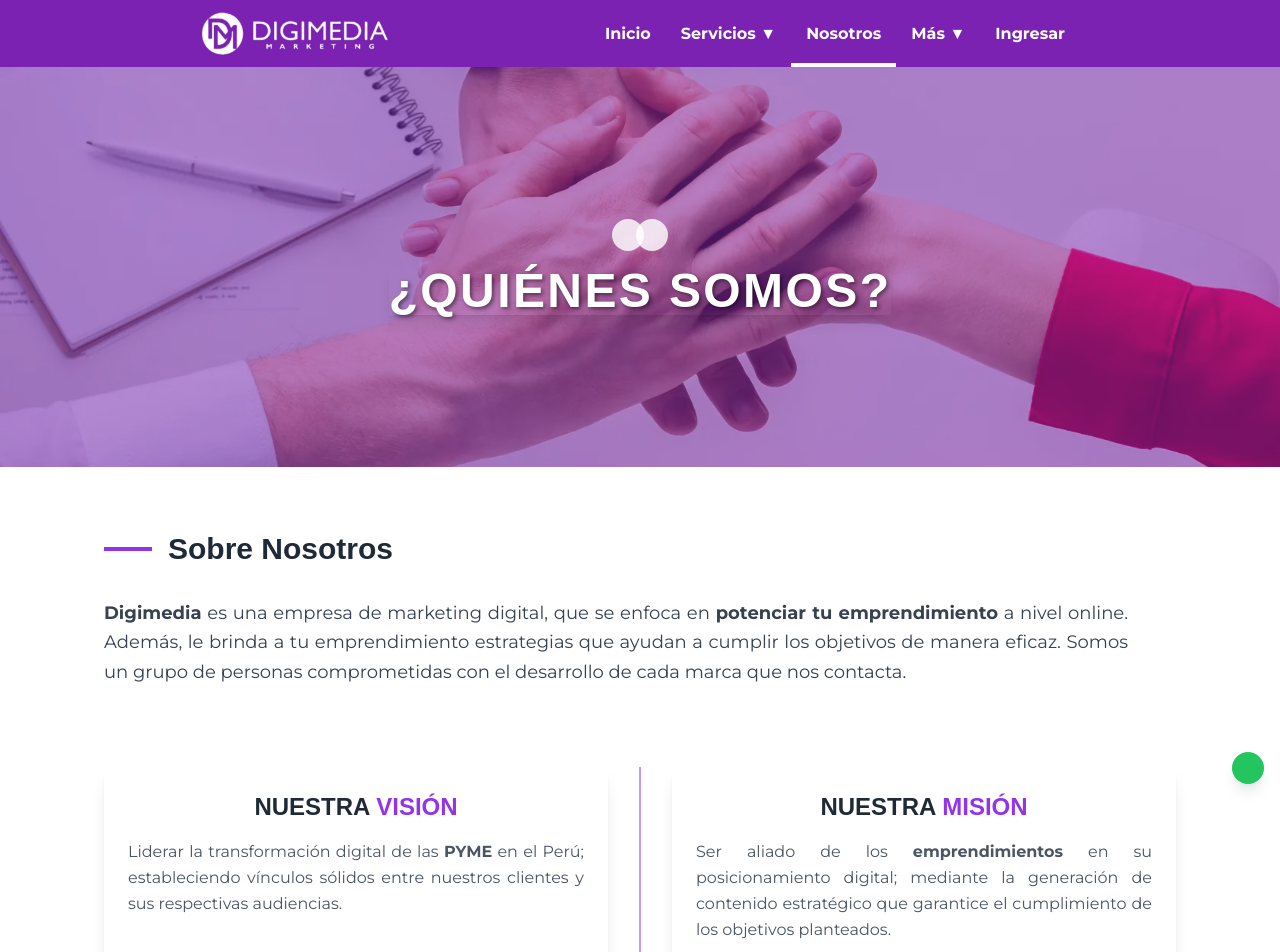
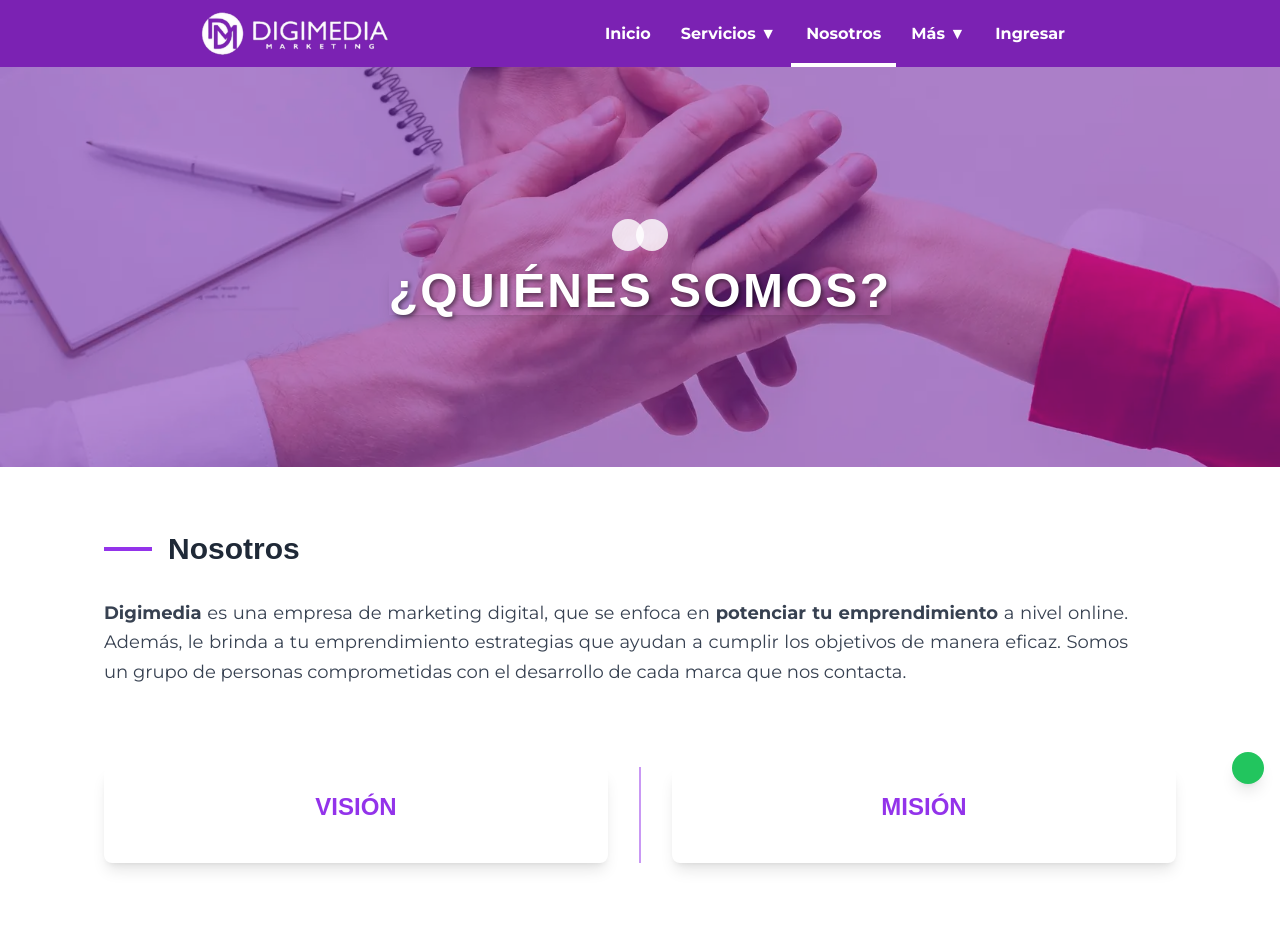
Before and after one commit to SantaPrograma/Digimedia_Front, a Next.js app: page /nosotros in a window 1280 px wide. Shown: the top 952 px of the page. Built offline with nearby package versions, Linux system fonts and the light colour scheme; a web font is replaced by a local one.

Commit message:
pagina nosotros modificada

```diff
--- a/app/(client)/nosotros/page.jsx
+++ b/app/(client)/nosotros/page.jsx
@@ -1,10 +1,15 @@
-import React from 'react';
+'use client';
+import React, { useState } from 'react';
 import "./page.css";
 
 const Nosotros = () => {
     const mensaje = "Hola, vengo de la pagina web de Digimedia, deseo mas información! 👌";
     const numeroWhatsApp = "51936910425";
     const linkWhatsApp = `https://wa.me/${numeroWhatsApp}?text=${encodeURIComponent(mensaje)}`;
+
+    // Estados para controlar la visibilidad del texto de VISIÓN y MISIÓN
+    const [showVision, setShowVision] = useState(false);
+    const [showMision, setShowMision] = useState(false);
 
     return (
         <div className="min-h-screen bg-white">
@@ -14,9 +19,7 @@ const Nosotros = () => {
                     alt="Background"
                     className="w-full h-full object-cover object-center"
                 />
-
                 <div className="absolute inset-0 bg-[#7B22B3] bg-opacity-50"></div>
-
                 <div className="absolute inset-0 flex items-center justify-center">
                     <div className="text-center">
                         <div className="flex items-center justify-center mb-4">
@@ -29,49 +32,56 @@ const Nosotros = () => {
                     </div>
                 </div>
             </div>
-
             <div className="max-w-6xl mx-auto px-6 py-16 sm:px-8 lg:px-10">
                 <div className="mb-20">
                     <div className="flex items-center gap-4 mb-8">
                         <div className="w-12 h-1 bg-purple-600"></div>
                         <h2 className="text-3xl font-bold text-gray-800">
-                            Sobre Nosotros
+                            Nosotros
                         </h2>
                     </div>
                     <p className="text-gray-700 text-lg leading-relaxed text-justify max-w-5xl">
                         <strong>Digimedia</strong> es una empresa de marketing digital, que se enfoca en <strong>potenciar tu emprendimiento</strong> a nivel online. Además, le brinda a tu emprendimiento estrategias que ayudan a cumplir los objetivos de manera eficaz. Somos un grupo de personas comprometidas con el desarrollo de cada marca que nos contacta.
                     </p>
                 </div>
-
                 <div className="relative grid md:grid-cols-2 gap-16 mb-20">
-                    <div className="group bg-white shadow-lg p-6 rounded-lg transition-transform transform duration-300 hover:scale-105 hover:shadow-lg">
+                    {/* VISIÓN */}
+                    <div
+                        className="group bg-white shadow-lg p-6 rounded-lg transition-transform transform duration-300 hover:scale-105 hover:shadow-lg cursor-pointer"
+                        onClick={() => setShowVision(!showVision)}
+                    >
                         <h3 className="text-2xl font-bold mb-4 text-gray-800 text-center">
-                            NUESTRA <span className="text-purple-600">VISIÓN</span>
+                            <span className="text-purple-600">VISIÓN</span>
                         </h3>
+                        {showVision && (
                             <p className="text-gray-600 text-justify leading-relaxed">
                                 Liderar la transformación digital de las <strong>PYME</strong> en el Perú; estableciendo vínculos sólidos entre nuestros clientes y sus respectivas audiencias.
                             </p>
+                        )}
                     </div>
-
+                    {/* Divisor vertical */}
                     <div className="hidden md:block w-px bg-purple-600 absolute top-0 bottom-0 left-1/2 transform -translate-x-1/2"></div>
-
-                    <div className="group bg-white shadow-lg p-6 rounded-lg transition-transform transform duration-300 hover:scale-105 hover:shadow-lg">
+                    {/* MISIÓN */}
+                    <div
+                        className="group bg-white shadow-lg p-6 rounded-lg transition-transform transform duration-300 hover:scale-105 hover:shadow-lg cursor-pointer"
+                        onClick={() => setShowMision(!showMision)}
+                    >
                         <h3 className="text-2xl font-bold mb-4 text-gray-800 text-center">
-                            NUESTRA <span className="text-purple-600">MISIÓN</span>
+                            <span className="text-purple-600">MISIÓN</span>
                         </h3>
+                        {showMision && (
                             <p className="text-gray-600 text-justify leading-relaxed">
                                 Ser aliado de los <strong>emprendimientos</strong> en su posicionamiento digital; mediante la generación de contenido estratégico que garantice el cumplimiento de los objetivos planteados.
                             </p>
+                        )}
                     </div>
                 </div>
             </div>
-
             <a href={linkWhatsApp} target="_blank" rel="noopener noreferrer">
                 <div className="fixed bottom-4 right-4 bg-green-500 p-4 rounded-full shadow-lg cursor-pointer">
                     <i className="fab fa-whatsapp text-white text-3xl"></i>
                 </div>
             </a>
-
             <div className="flex justify-center pt-2 pb-16">
                 <img
                     src="/Img-nosotros/infoNosotros.webp"
```
Lines whose indentation alone changed are shown as unchanged.
